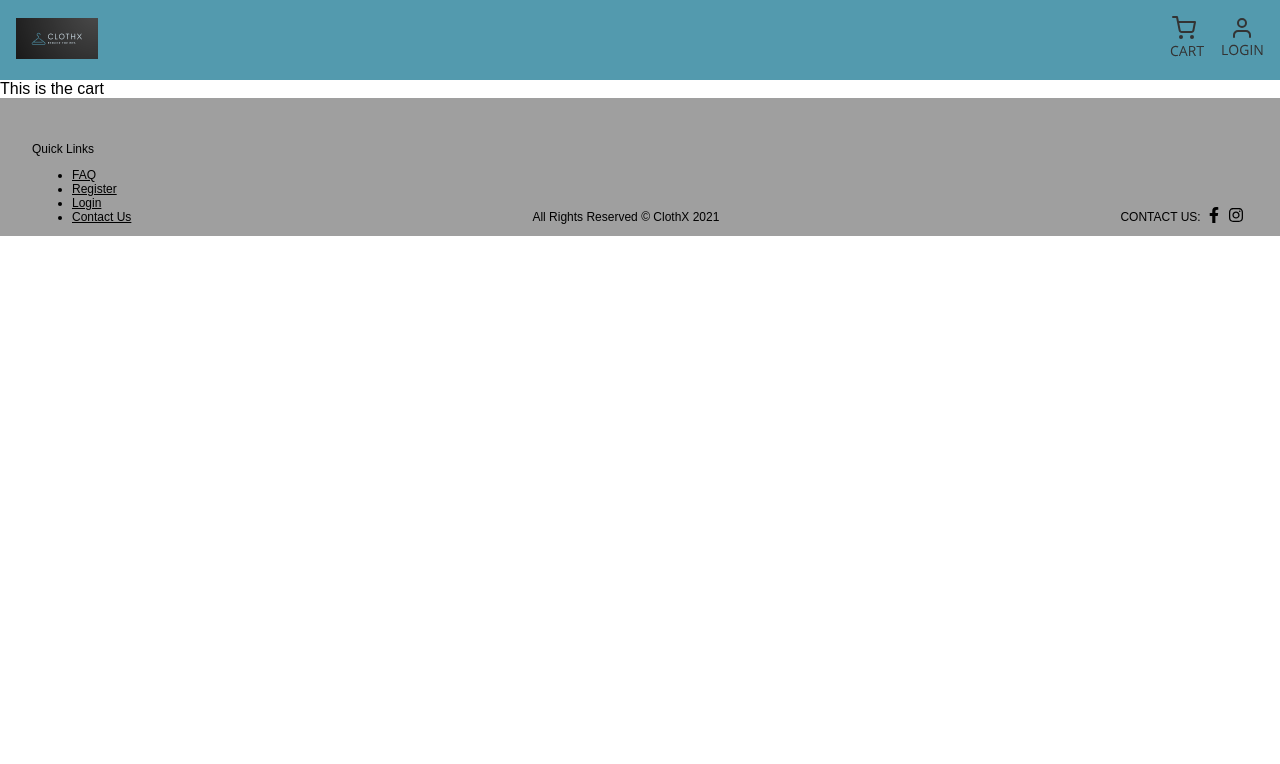
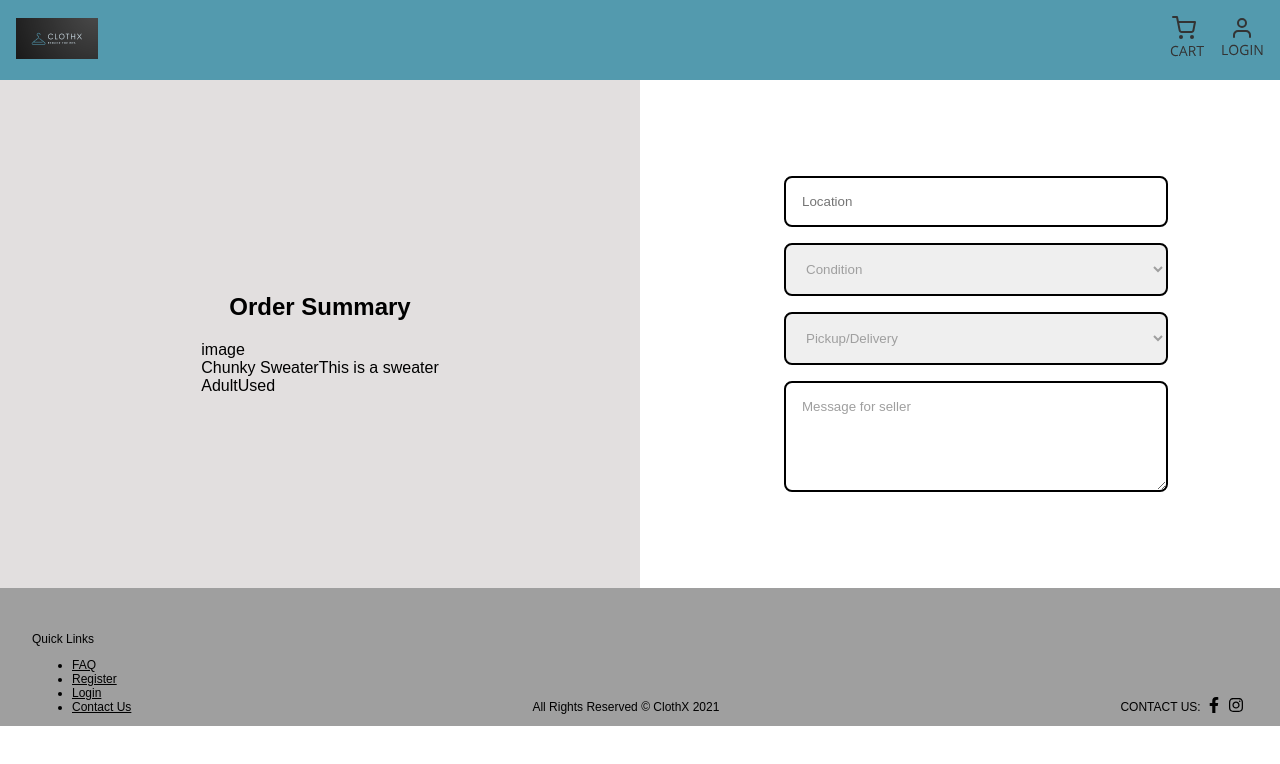
Before and after one commit to annahndr/cloth_x, a React (Create React App) app in the folder client/: page /cart in a window 1280 px wide. Shown: the top 764 px of the page. Built offline with nearby package versions, Linux system fonts and the light colour scheme.

Commit message:
Cart page

```diff
--- /dev/null
+++ b/client/src/components/checkoutCard/CheckoutCard.js
@@ -0,0 +1,25 @@
+import './checkoutCard.scss';
+
+const CheckoutCard = (props) => {
+    const { name, description, tags, price, image } = props;
+
+    const img = {
+        backgroundImage: `url(${image})`
+    }
+
+    return <div className="checkout-card">
+        <div className="checkout_card__image" style={img}>
+            image
+      </div>
+        <div className="checkout_card__details">
+            <div className="checkout_card__details-text">
+                {name}
+                {description}
+            </div>
+            <div className="checkout_card__details-tags">
+                {tags}
+            </div>
+        </div>
+    </div>;
+};
+export default CheckoutCard;
--- a/client/src/pages/cart/Cart.js
+++ b/client/src/pages/cart/Cart.js
@@ -1,5 +1,39 @@
+import "./cart.scss";
+import CheckoutCard from "../../components/checkoutCard/CheckoutCard";
+
 const Cart = () => {
-  return "This is the cart";
+  return (
+    <div className="cart">
+      <div className="order-summary">
+        <h2>Order Summary</h2>
+        <CheckoutCard
+          name="Chunky Sweater"
+          description="This is a sweater"
+          tags={['Adult', 'Used']}
+          price="10"
+          image=""
+        />
+      </div>
+      <div className="place-order">
+        <form className="order-form">
+          <input type="text" placeholder="Location" className="place-order_input" />
+          <select className="place-order_input" >
+            <option disabled selected hidden>Condition</option>
+            <option value="new">New</option>
+            <option value="nearlyNew">Nearly New</option>
+            <option value="used">Used</option>
+            <option value="wellWorn">Well Worn</option>
+          </select>
+          <select className="place-order_input" >
+            <option disabled selected hidden>Pickup/Delivery</option>
+            <option value="pickup">Pickup</option>
+            <option value="delivery">Delivery</option>
+          </select>
+          <textarea rows="5" className="place-order_input"  value="Message for seller" />
+        </form>
+      </div>
+    </div>
+  );
 };
 
 export default Cart;
--- a/client/src/pages/cart/cart.scss
+++ b/client/src/pages/cart/cart.scss
@@ -0,0 +1,35 @@
+@import "../../styles/base/variables.scss";
+@import "../../styles/base/buttons.scss";
+
+.cart {
+    display: flex;
+}
+
+.order-summary, .place-order {
+    display: flex;
+    align-items: center;
+    justify-content: center;
+    flex: 1;
+    flex-direction: column;
+    padding: 5rem;
+}
+
+.order-summary {
+    background-color: $greylight;
+}
+
+.order-form {
+    width: 80%;
+}
+
+.place-order_input {
+    display: flex;
+    flex-direction: column;
+    margin: 1rem;
+    width: 100%;
+    padding: 1rem;
+    border-radius: 8px;
+    color: $grey;
+    border: 2px solid $black;
+    font-family: Arial;
+}
```
Also changed, not shown: client/src/components/checkoutCard/checkoutCard.scss (added).
